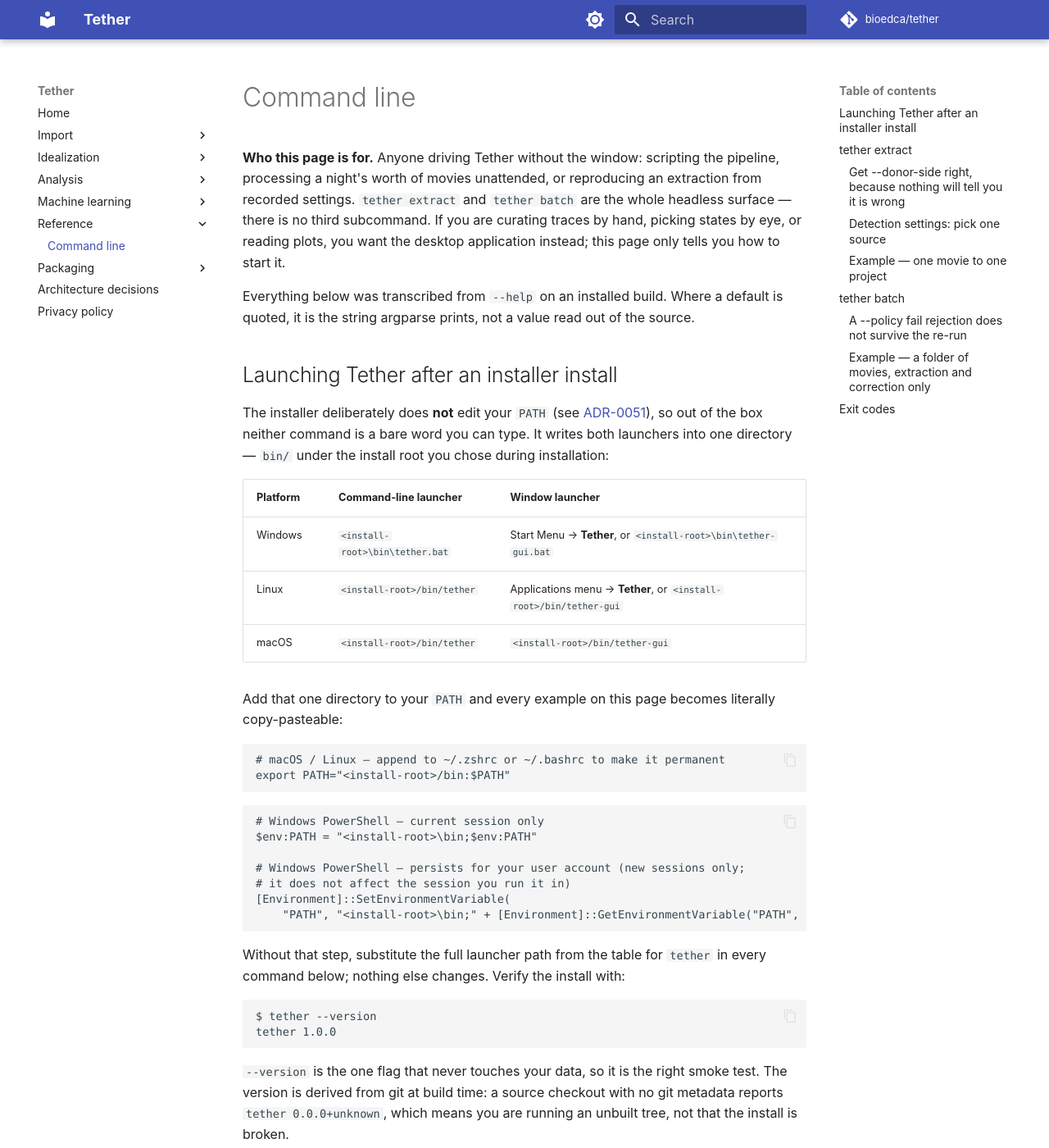
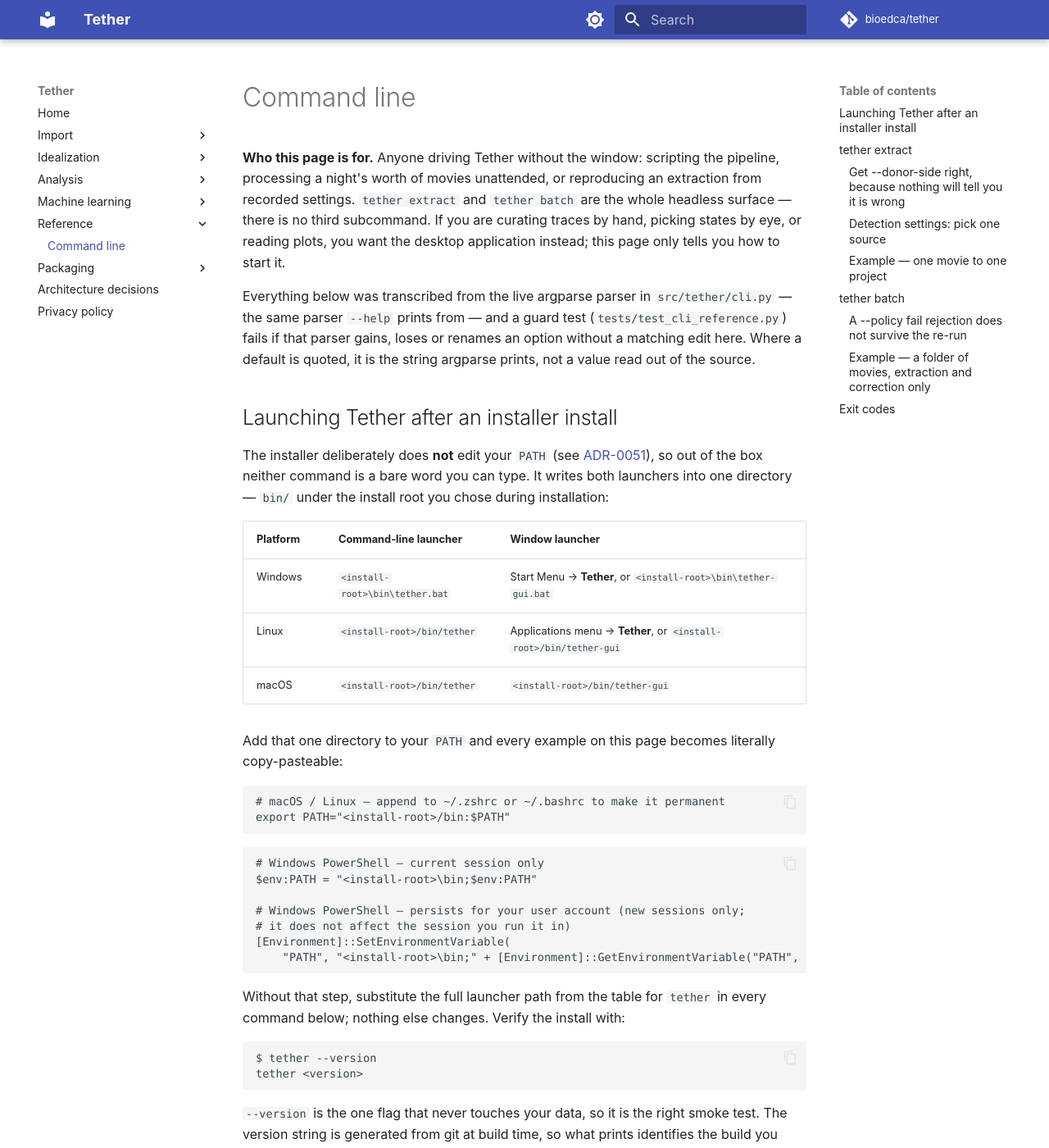
Before and after one commit to bioedca/tether, an MkDocs documentation site: the page built from docs/cli.md, in a window 1280 px wide and 1400 px high. Shown: the whole window at 82% size. Built offline with MkDocs 1.6.1 and Material for MkDocs 9.7.7, drawn with Linux system fonts in a browser that asks for light colours; comment, search, counter and statistics services are not loaded; the version menu is left out; some of the changed text lies outside the part shown.

Commit message:
docs(reference): correct three false claims on the CLI reference page
The exit-code section asserted an absolute that the source does not honour:
"Exit code `2` always means nothing was written". `_run_batch` calls
`out_dir.mkdir(parents=True, exist_ok=True)` before it looks for colliding
basenames, so the collision refusal documented two paragraphs above leaves an
empty `--out-dir` (and its parents) on disk and then returns 2. Exercised: the
collision guard now runs against a nested `--out-dir`, asserts the directory
exists and is empty, and asserts the page still carries the caveat — move the
`mkdir` after the check and the test says the caveat has to come off.

The page also claimed it was "transcribed from `--help` on an installed build",
which nobody did; it was transcribed from the argparse parser those help strings
come from. Say that instead, and name the guard test so a reader still knows why
to trust it. And `$ tether --version` / `tether 1.0.0` printed a string no build
emits — the version comes from git at build time, so show a placeholder and
explain what it identifies. The `0.0.0+unknown` sentence blamed missing git
metadata; the real trigger is a source tree that was never built (this worktree
has full git metadata and prints it), so it now says that.

Three comment corrections in the guard itself, all of the same kind:

- `_SHORT_FLAG_RE` claimed "every command the page shows is a `tether`
  invocation", which the PATH-setup and `Get-ChildItem` examples disprove. The
  regex cannot be scoped to `tether` lines — the option-table rows that spell
  `-o`/`-d` never name `tether`, and direction 1 has to see them — so the comment
  now states the real, page-as-it-stands assumption and where to fix it.
- Both docstrings still justified per-subcommand scoping by "a page-wide
  substring search", the mechanism the previous commit removed. The scoping
  argument survives; the word does not.
- `_documented_flags` did not mention that tokenising only round-trips the
  spellings tether uses (`--out_dir` would tokenise as `--out`).

Also drops the claim that this module needs nothing but argparse and pathlib:
two tests reach into `tether.project`, whose package `__init__` imports
`tether.io` and so h5py and numpy. Base-matrix either way, but for a different
reason than stated.

Refs #166

````diff
--- a/docs/cli.md
+++ b/docs/cli.md
@@ -7,8 +7,10 @@
 picking states by eye, or reading plots, you want the desktop application instead; this
 page only tells you how to start it.
 
-Everything below was transcribed from `--help` on an installed build. Where a default is
-quoted, it is the string argparse prints, not a value read out of the source.
+Everything below was transcribed from the live argparse parser in `src/tether/cli.py` —
+the same parser `--help` prints from — and a guard test (`tests/test_cli_reference.py`)
+fails if that parser gains, loses or renames an option without a matching edit here. Where
+a default is quoted, it is the string argparse prints, not a value read out of the source.
 
 ## Launching Tether after an installer install
 
@@ -46,13 +48,14 @@
 
 ```console
 $ tether --version
-tether 1.0.0
+tether <version>
 ```
 
 `--version` is the one flag that never touches your data, so it is the right smoke test.
-The version is derived from git at build time: a source checkout with no git metadata
-reports `tether 0.0.0+unknown`, which means you are running an unbuilt tree, not that the
-install is broken.
+The version string is generated from git at build time, so what prints identifies the
+build you installed rather than a fixed number. Running straight out of a source tree that
+was never built prints `tether 0.0.0+unknown` instead — that means no build-time version
+file was generated, not that an install is broken.
 
 Running `tether` with no subcommand prints the top-level help and exits 0.
 
@@ -238,9 +241,11 @@
 | `1` | extraction failed (`ExtractionError`) | at least one movie had a failed stage |
 | `2` | bad command-line arguments (argparse) | bad command-line arguments (argparse), **or** a refusal to start: invalid sidecar-supervision values, or two input movies whose basenames collide on one output `.tether` |
 
-Exit code `2` always means nothing was written: either argparse rejected the command line
-before `main()` ran, or `tether batch` refused to start. It is safe to fix the arguments
-and re-run.
+Exit code `2` means no movie was processed: either argparse rejected the command line
+before `main()` ran, or `tether batch` refused to start. Nothing is read and no project is
+written on either path, so it is safe to fix the arguments and re-run — with one wrinkle,
+`tether batch` creates `--out-dir` before it checks for colliding basenames, so that
+particular refusal can leave an empty output directory behind.
 
 Exit code `1` means the command *ran*. From `tether extract` it is a clean one-line error
 on stderr, never a traceback — an unhandled traceback from either subcommand is a bug
````
Also changed, not shown: 1 other file.
